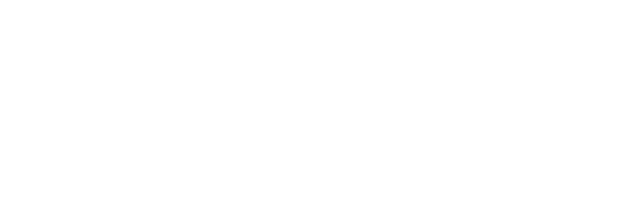
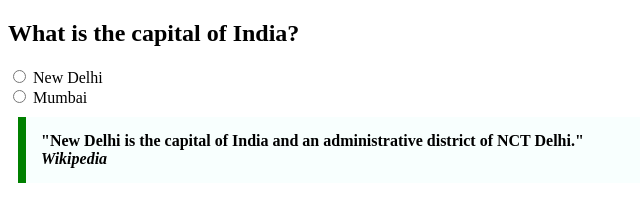
Before and after one commit to acciojob/trivia-priyanshugupta1513, a website: page main.html in a window 1280 px wide. Shown: the whole page, without its empty margins (0-640 px from the left). Drawn offline with Linux system fonts and the light colour scheme.

Commit message:
created a submission

```diff
--- a/main.html
+++ b/main.html
@@ -8,6 +8,16 @@
 
 <body>
 	<!-- the entire body must be written by student -->
+
+	<h2>What is the capital of India?</h2>
+	<input type="radio" value="New Delhi"> New Delhi
+	<br>
+	<input type="radio" value="Mumbai"> Mumbai
+
+	<blockquote class="quote">
+		"New Delhi is the capital of India and an administrative district of NCT Delhi." <cite>Wikipedia</cite>
+	</blockquote>
+
     <script type="text/javascript" src="./script.js">
 </script>
 
--- a/styles.css
+++ b/styles.css
@@ -1,2 +1,9 @@
-
+.quote{
+	max-width: 600px;
+	margin: 10px;
+	padding: 15px;
+	border-left: 8px solid green;
+	background-color: #f8fffe;
+	font-weight:bold;
+}
 /* Your CSS Code here. */
```
